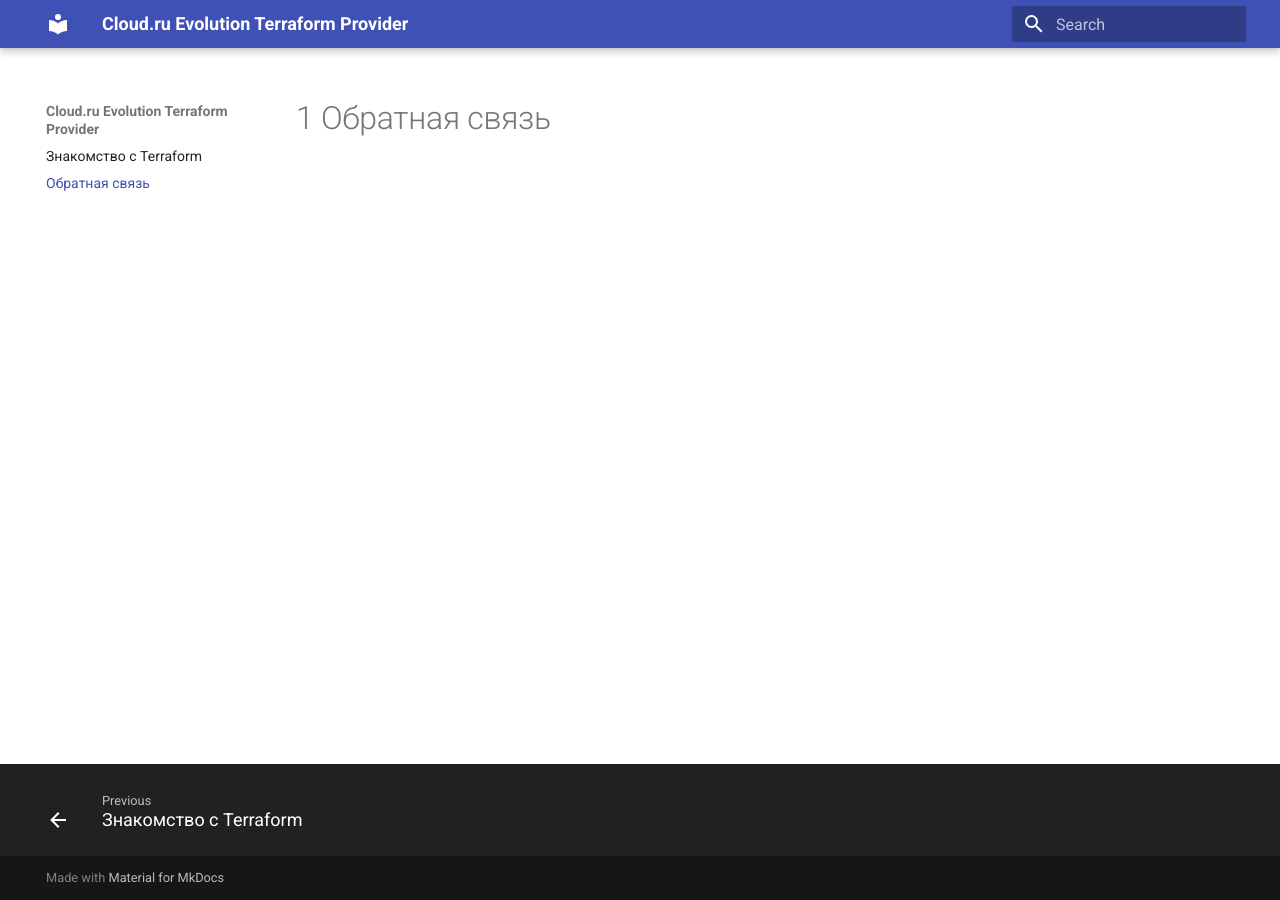
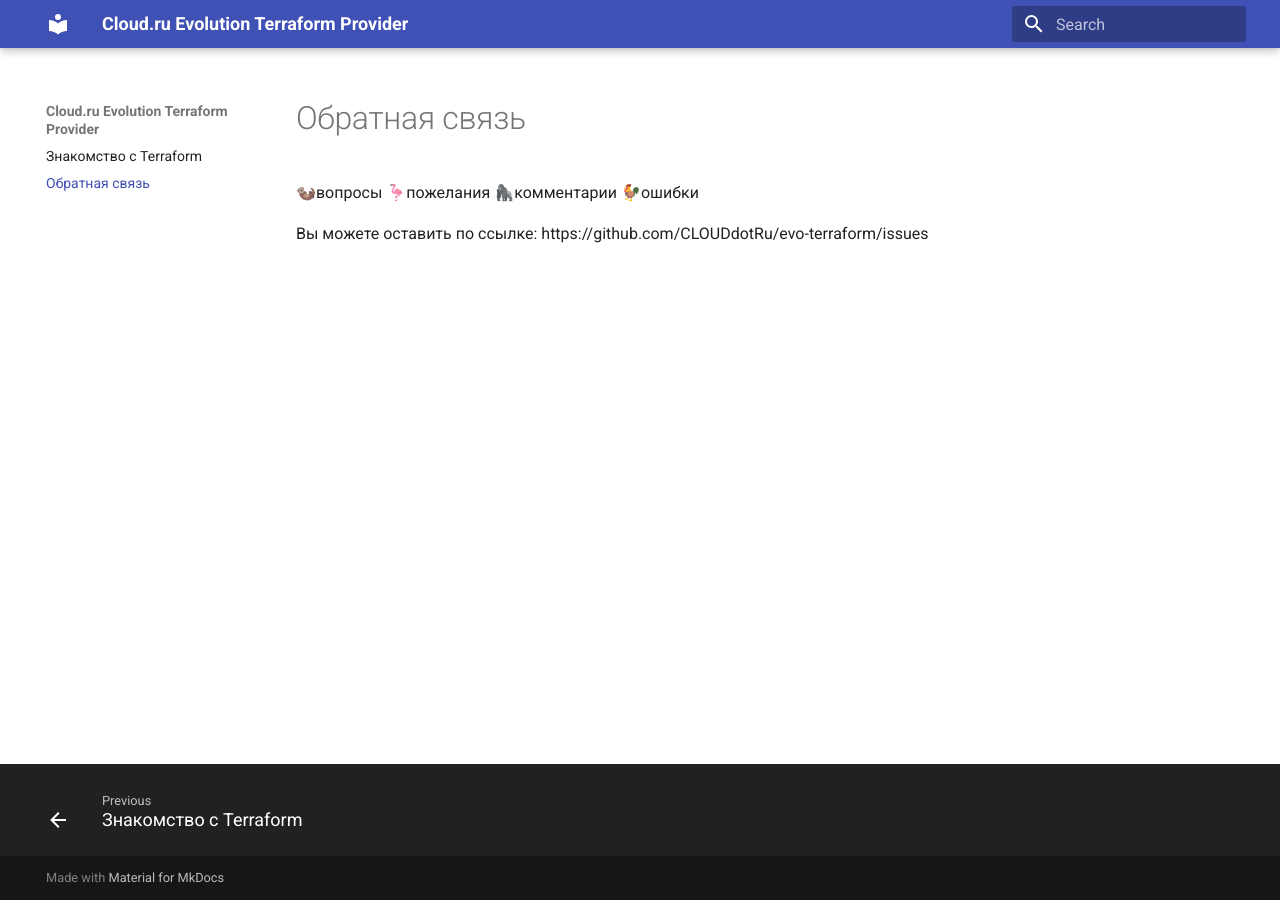
Before and after one commit to CLOUDdotRu/evo-terraform, an MkDocs documentation site: the page built from docs/feedback.md, in a window 1280 px wide. Built offline with MkDocs 1.6.1 and Material for MkDocs 9.7.7, drawn with Linux system fonts in a browser that asks for light colours.

Commit message:
Update feedback.md

```diff
--- a/docs/feedback.md
+++ b/docs/feedback.md
@@ -1 +1,8 @@
-#1 Обратная связь
+# Обратная связь
+
+🦦вопросы
+🦩пожелания
+🦍комментарии
+🐓ошибки
+
+Вы можете оставить по ссылке: https://github.com/CLOUDdotRu/evo-terraform/issues
```
